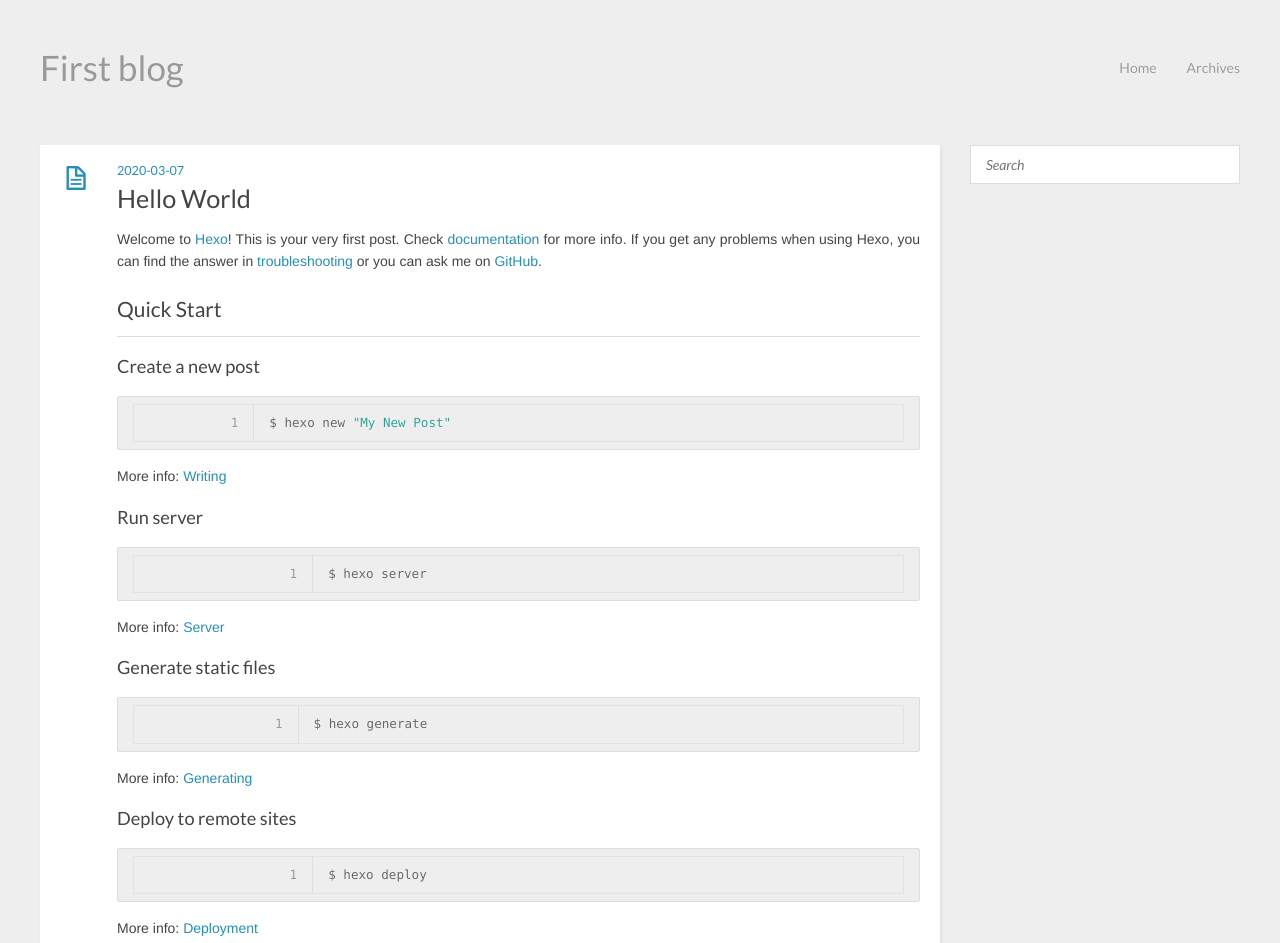
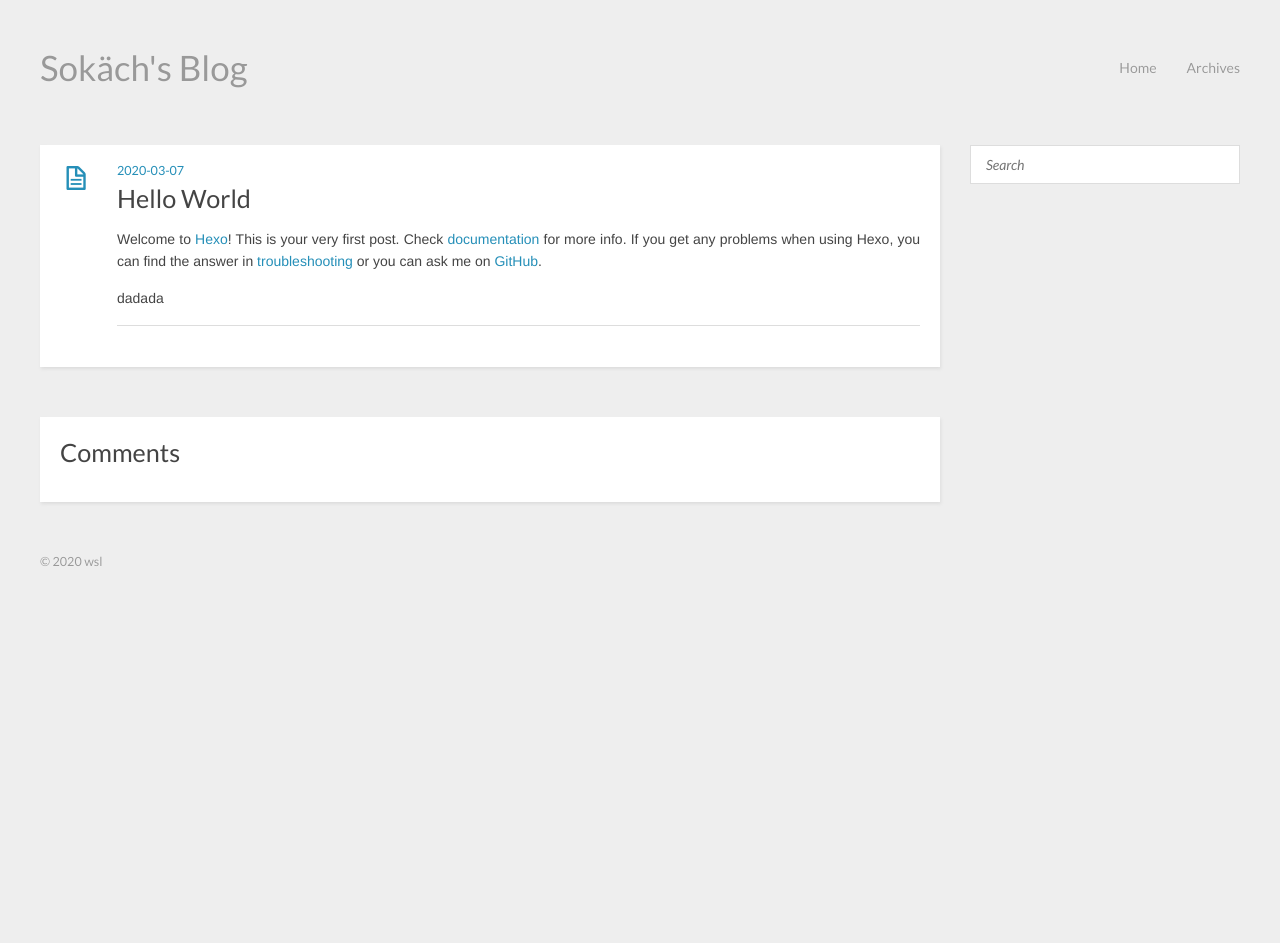
Before and after one commit to SSSokach/SSSokach.github.io, a plain HTML site: page 2020/03/07/hello-world/index.html in a window 1280 px wide. Shown: the top 943 px of the page. After the commit the page ends 800 px from the top, so only its background shows below. Drawn offline with Linux system fonts and the light colour scheme.

Commit message:
Site updated: 2020-03-07 15:12:48

```diff
--- a/2020/03/07/hello-world/index.html
+++ b/2020/03/07/hello-world/index.html
@@ -3,8 +3,8 @@
 <head>
   <meta charset="utf-8">
 
-  <title>Hello World | First blog</title>
-  <meta name="author" content="Caesar">
+  <title>Hello World | Sokäch&#39;s Blog</title>
+  <meta name="author" content="wsl">
 
   <meta name="description" content="Welcome to Hexo! This is your very first post. Check documentation for more info. If you get any problems when using Hexo, you can find the answer in ">
 
@@ -12,14 +12,14 @@
   <meta name="viewport" content="width=device-width, initial-scale=1, maximum-scale=1">
 
   <meta property="og:title" content="Hello World"/>
-  <meta property="og:site_name" content="First blog"/>
+  <meta property="og:site_name" content="Sokäch&#39;s Blog"/>
 
 
     <meta property="og:image" content=""/>
 
 
   <link href="/favicon.png" rel="icon">
-  <link rel="alternate" href="/atom.xml" title="First blog" type="application/atom+xml">
+  <link rel="alternate" href="/atom.xml" title="Sokäch&#39;s Blog" type="application/atom+xml">
   <link rel="stylesheet" href="/css/style.css" media="screen" type="text/css">
   <!--[if lt IE 9]><script src="//html5shiv.googlecode.com/svn/trunk/html5.js"></script><![endif]-->
 
@@ -29,7 +29,7 @@
 
 <body>
   <header id="header" class="inner"><div class="alignleft">
-  <h1><a href="/">First blog</a></h1>
+  <h1><a href="/">Sokäch&#39;s Blog</a></h1>
   <h2><a href="/"></a></h2>
 </div>
 <nav id="main-nav" class="alignright">
@@ -62,18 +62,7 @@
     <div class="e-content entry" itemprop="articleBody">
 
         <p>Welcome to <a href="https://hexo.io/" target="_blank" rel="noopener">Hexo</a>! This is your very first post. Check <a href="https://hexo.io/docs/" target="_blank" rel="noopener">documentation</a> for more info. If you get any problems when using Hexo, you can find the answer in <a href="https://hexo.io/docs/troubleshooting.html" target="_blank" rel="noopener">troubleshooting</a> or you can ask me on <a href="https://github.com/hexojs/hexo/issues" target="_blank" rel="noopener">GitHub</a>.</p>
-<h2 id="Quick-Start"><a href="#Quick-Start" class="headerlink" title="Quick Start"></a>Quick Start</h2><h3 id="Create-a-new-post"><a href="#Create-a-new-post" class="headerlink" title="Create a new post"></a>Create a new post</h3><figure class="highlight bash"><table><tr><td class="gutter"><pre><span class="line">1</span><br></pre></td><td class="code"><pre><span class="line">$ hexo new <span class="string">"My New Post"</span></span><br></pre></td></tr></table></figure>
-
-<p>More info: <a href="https://hexo.io/docs/writing.html" target="_blank" rel="noopener">Writing</a></p>
-<h3 id="Run-server"><a href="#Run-server" class="headerlink" title="Run server"></a>Run server</h3><figure class="highlight bash"><table><tr><td class="gutter"><pre><span class="line">1</span><br></pre></td><td class="code"><pre><span class="line">$ hexo server</span><br></pre></td></tr></table></figure>
-
-<p>More info: <a href="https://hexo.io/docs/server.html" target="_blank" rel="noopener">Server</a></p>
-<h3 id="Generate-static-files"><a href="#Generate-static-files" class="headerlink" title="Generate static files"></a>Generate static files</h3><figure class="highlight bash"><table><tr><td class="gutter"><pre><span class="line">1</span><br></pre></td><td class="code"><pre><span class="line">$ hexo generate</span><br></pre></td></tr></table></figure>
-
-<p>More info: <a href="https://hexo.io/docs/generating.html" target="_blank" rel="noopener">Generating</a></p>
-<h3 id="Deploy-to-remote-sites"><a href="#Deploy-to-remote-sites" class="headerlink" title="Deploy to remote sites"></a>Deploy to remote sites</h3><figure class="highlight bash"><table><tr><td class="gutter"><pre><span class="line">1</span><br></pre></td><td class="code"><pre><span class="line">$ hexo deploy</span><br></pre></td></tr></table></figure>
-
-<p>More info: <a href="https://hexo.io/docs/one-command-deployment.html" target="_blank" rel="noopener">Deployment</a></p>
+<p>dadada</p>
 
 
     </div>
@@ -144,7 +133,7 @@
   </div>
   <footer id="footer" class="inner"><div class="alignleft">
 
-  &copy; 2020 Caesar
+  &copy; 2020 wsl
 
 </div>
 <div class="clearfix"></div></footer>
```
Also changed, not shown: archives/2020/03/index.html (+6 -6 lines), archives/2020/index.html (+6 -6 lines), archives/index.html (+6 -6 lines), index.html (+7 -18 lines).
